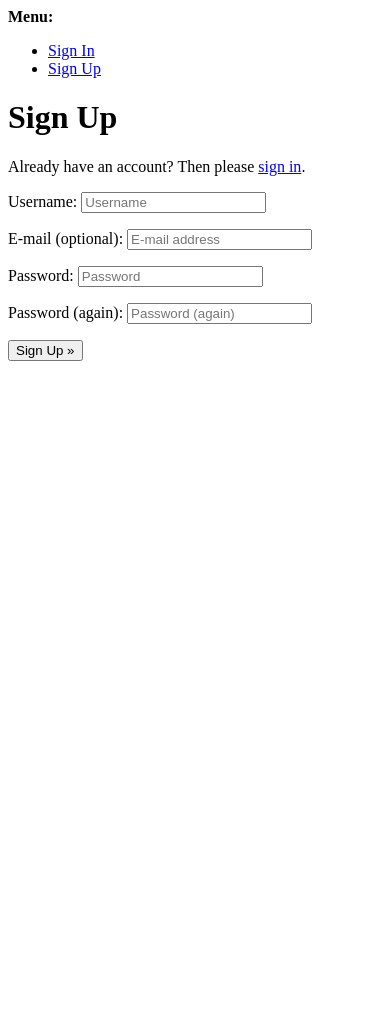
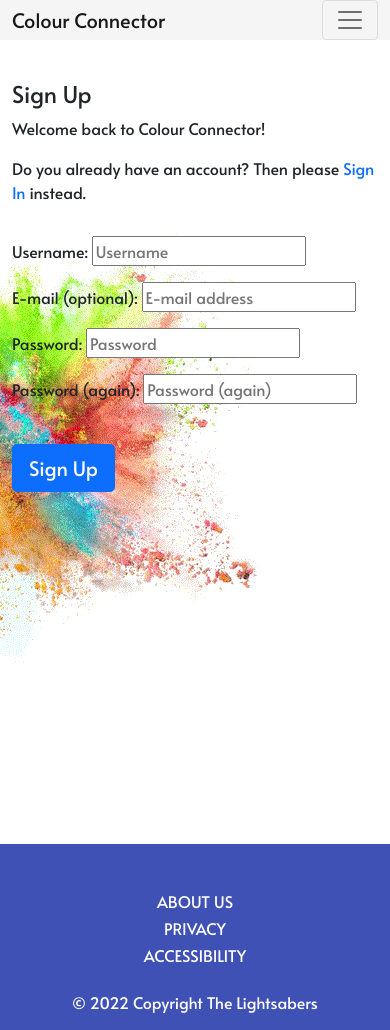
Before and after one commit to Raivis80/colour-connector, a Django app: page /account/signup/ in a window 390 px wide. Before the commit the page ends 361 px from the top, so only its background shows below. Run offline with Django 3.2, Linux system fonts and the light colour scheme; some libraries are stand-ins or nearby versions.

Commit message:
Fix footer height & style signin & signup pages

```diff
--- a/static/css/style.css
+++ b/static/css/style.css
@@ -140,3 +140,9 @@ a div {
     0% {opacity:0;}
     100% {opacity:1;}
   }
+
+/* User Account Pages*/
+
+.account-body {
+    background: url('/static/images/colour-explosion-new.gif') no-repeat right center;
+}
--- a/templates/allauth/account/login.html
+++ b/templates/allauth/account/login.html
@@ -1,4 +1,5 @@
 {% extends "base.html" %}
+{% load static %}
 
 {% load i18n %}
 {% load account socialaccount %}
@@ -6,7 +7,7 @@
 {% block head_title %}{% trans "Sign In" %}{% endblock %}
 
 {% block content %}
-
+<main class="account-body">
   <div class="container">
     <div class="row">
       <div class="col-md-8 mt-5 offset-md-2">
@@ -32,4 +33,7 @@
       </div>
     </div>
   </div>
+
+</main>
+
 {% endblock %}
--- a/templates/allauth/account/signup.html
+++ b/templates/allauth/account/signup.html
@@ -1,21 +1,37 @@
-{% extends "account/base.html" %}
+{% extends "base.html" %}
 
 {% load i18n %}
 
 {% block head_title %}{% trans "Signup" %}{% endblock %}
 
 {% block content %}
-<h1>{% trans "Sign Up" %}</h1>
 
-<p>{% blocktrans %}Already have an account? Then please <a href="{{ login_url }}">sign in</a>.{% endblocktrans %}</p>
+<main class="account-body">
+  <div class="container">
+    <div class="row">
+      <div class="col-md-8 mt-5 offset-md-2">
+        <h3>{% trans "Sign Up" %}</h3>
 
+        <p>{% blocktrans %}Welcome back to Colour Connector!</p>
+        <p class="fs-6">Do you already have an account? Then please <a class="link" href="{{ login_url }}">Sign In</a>
+          instead.{% endblocktrans %}</p>
+      </div>
+    </div>
+    <div class="row">
+      <div class="col-md-8 mt-3 offset-md-2">
         <form class="signup" id="signup_form" method="post" action="{% url 'account_signup' %}">
           {% csrf_token %}
           {{ form.as_p }}
           {% if redirect_field_value %}
           <input type="hidden" name="{{ redirect_field_name }}" value="{{ redirect_field_value }}" />
           {% endif %}
-  <button type="submit">{% trans "Sign Up" %} &raquo;</button>
+          <button class="btn btn-primary btn-lg mt-4" type="submit">{% trans "Sign Up" %}</button>
         </form>
+      </div>
+    </div>
+  </div>
+
+
+</main>
 
 {% endblock %}
--- a/templates/base.html
+++ b/templates/base.html
@@ -82,7 +82,7 @@
         <!-- Footer Grid container -->
         <div class="container">
             <!-- Section Footer Links -->
-            <section class="mt-5">
+            <section>
                 <!-- Grid row-->
                 <div class="row text-center d-flex justify-content-center pt-5">
                     <!-- About Us Grid column -->
```
Also changed, not shown: static/images/colour-explosion-new.gif (renamed from media/gifs/colour-explosion-new.gif). Lines whose indentation alone changed are shown as unchanged.
